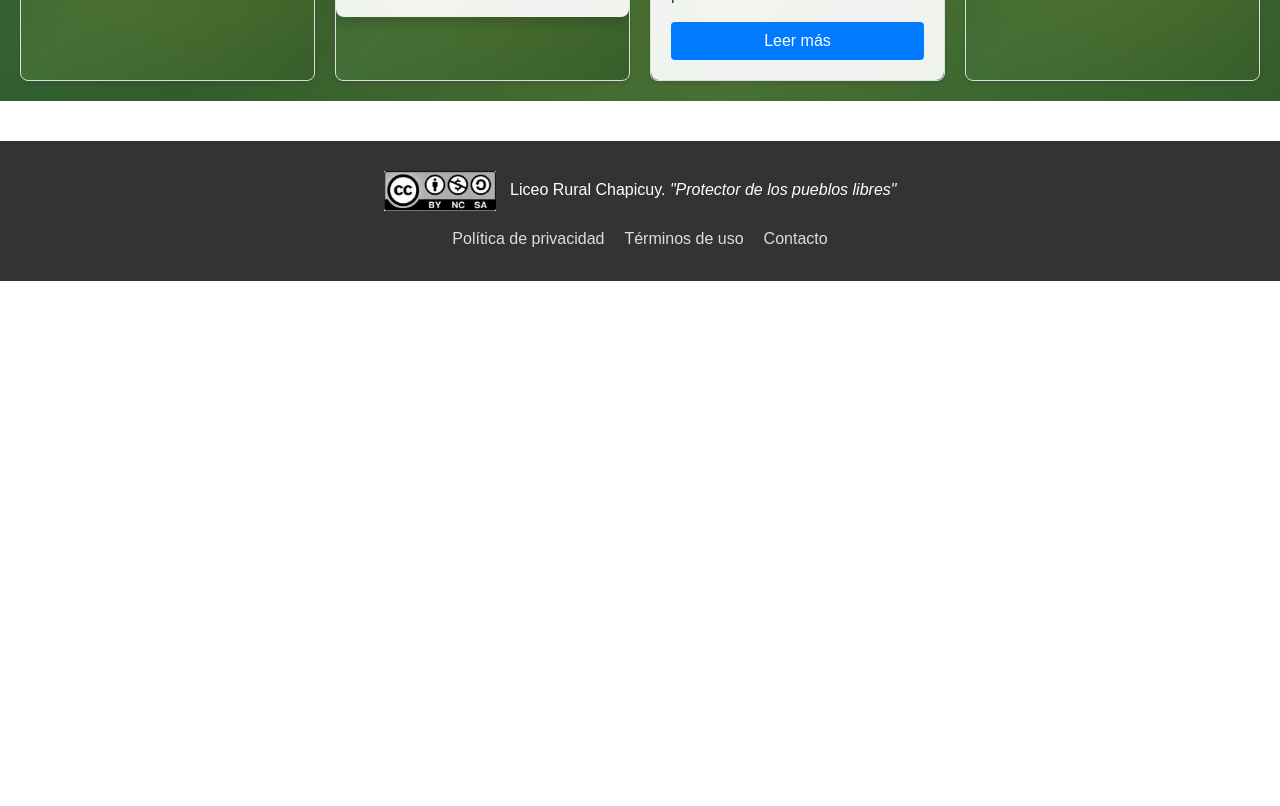
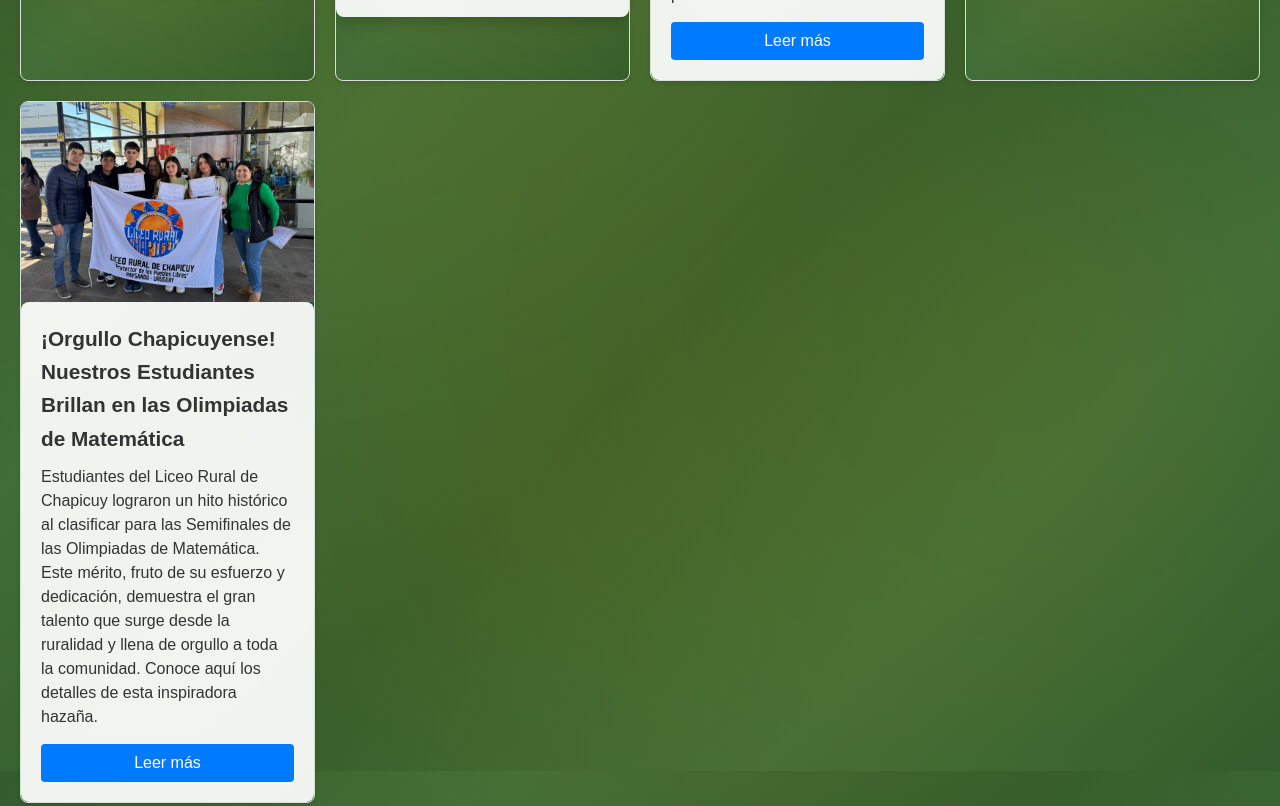
Before and after one commit to aleAarbo/Diario-Chapy, a plain HTML site: page index.html in a window 1280 px wide. Shown: the part 1974-2780 px from the top of the page. Before the commit the page ends 2255 px from the top, so only its background shows below. Drawn offline with Linux system fonts and the light colour scheme.

Commit message:
Olimpiada matemáticas

```diff
--- a/index.html
+++ b/index.html
@@ -87,6 +87,17 @@
                 <button class="read-more">Leer más</button>
             </div>
         </article>
+
+        <article class="dynamic-article" data-id="5">
+            <div class="article-image">
+                <img src="./img/semifinales olimpiada/2.jfif" alt="Artículo 4">
+            </div>
+            <div class="article-content">
+                <h3>¡Orgullo Chapicuyense! Nuestros Estudiantes Brillan en las Olimpiadas de Matemática</h3>
+                <p>Estudiantes del Liceo Rural de Chapicuy lograron un hito histórico al clasificar para las Semifinales de las Olimpiadas de Matemática. Este mérito, fruto de su esfuerzo y dedicación, demuestra el gran talento que surge desde la ruralidad y llena de orgullo a toda la comunidad. Conoce aquí los detalles de esta inspiradora hazaña.</p>
+                <button class="read-more">Leer más</button>
+            </div>
+        </article>
     </section>
 
     <!-- Footer incluido desde archivo externo -->
--- a/js/articles.js
+++ b/js/articles.js
@@ -171,8 +171,39 @@ Queda la Prov. Oriental del Río de la Plata unida a las demás de este nombre e
                     </div>
                     <p>Estudiantes de 2° y 3° año de Educación Media Superior del Liceo Rural de Chapicuy participaron activamente en la jornada conmemorativa del Bicentenario de la Declaratoria de la Independencia, realizada en la localidad de Quebracho.
 En conjunto con los estudiantes de 2° año de Educación Media Superior de Quebracho, presentaron una exposición sobre el Candombe, resaltando su valor cultural y su importancia como expresión identitaria del país.
-La participación de los estudiantes chapicuenses fue recibida con entusiasmo por el público y destacó por su compromiso, creatividad y espíritu colaborativo, contribuyendo al clima festivo y de celebración de esta importante fecha patria..</p>`
-            }
+La participación de los estudiantes chapicuenses fue recibida con entusiasmo por el público y destacó por su compromiso, creatividad y espíritu colaborativo, contribuyendo al clima festivo y de celebración de esta importante fecha patria..</p>
+<br>
+<p>Por Prof. Noel Imer</p>`
+            },
+
+            // segundo artículo
+        5: {
+            title: "¡Orgullo Chapicuyense! Nuestros Estudiantes Brillan en las Olimpiadas de Matemática",
+            content: `
+            <!-- Carrusel simple -->
+                    <div class="simple-carousel">
+                        <img src="./img/semifinales olimpiada/10.jfif" alt="Foto 1" class="carousel-img active">
+                        <img src="./img/semifinales olimpiada/2.jfif" alt="Foto 2" class="carousel-img">
+                        <img src="./img/semifinales olimpiada/3.jfif" alt="Foto 3" class="carousel-img">
+                        <img src="./img/semifinales olimpiada/4.jfif" alt="Foto 2" class="carousel-img">
+                        <img src="./img/semifinales olimpiada/5.jfif" alt="Foto 2" class="carousel-img">
+                        <img src="./img/semifinales olimpiada/59ef7667-a832-4cb9-82b4-ffa1749ba2a8.jfif" alt="Foto 2" class="carousel-img">
+                        <img src="./img/semifinales olimpiada/8.jfif" alt="Foto 2" class="carousel-img">
+                        <img src="./img/semifinales olimpiada/9.jfif" alt="Foto 2" class="carousel-img">
+                        <div class="carousel-controls">
+                            <button onclick="prevSlide(this)">Anterior</button>
+                             <button onclick="nextSlide(this)">Siguiente</button>
+                        </div>
+                    </div>
+
+            <p>Con mucho esfuerzo y dedicación, un grupo de estudiantes de nuestro Liceo Rural de Chapicuy llegó a las Semifinales de las Olimpiadas de Matemática. Este logro es el fruto de meses de preparación y demuestra el gran talento que existe en nuestra comunidad educativa. [Nombres de los estudiantes] han representado con mucho honor a nuestro liceo en esta competencia nacional.</p>
+<br>
+<p>La experiencia no solo fue un desafío académico, sino también una oportunidad invaluable de crecimiento. Los estudiantes viajaron, conocieron a participantes de todo el país y enfrentaron los exámenes con gran determinación y calma. Este logro va más allá de los números; es una prueba de que con perseverancia y el apoyo de profesores y familias, no hay meta que no se pueda alcanzar.</p>
+<br>
+<p>Desde el Liceo de Chapicuy, queremos expresar nuestro enorme orgullo por estos jóvenes campeones. Su éxito inspira a todos sus compañeros y llena de alegría a todo el pueblo. ¡Felicitaciones! Son un ejemplo brillante de que el talento y la inteligencia florecen con fuerza en la ruralidad.</p>
+<br>
+<p>Por Prof. Sandra Baratta</p>`
+        },
     };
 
     function openArticleModal(articleId) {
```
Also changed, not shown: img/semifinales olimpiada/10.jfif (added), img/semifinales olimpiada/2.jfif (added), img/semifinales olimpiada/3.jfif (added), img/semifinales olimpiada/4.jfif (added), img/semifinales olimpiada/5.jfif (added), img/semifinales olimpiada/59ef7667-a832-4cb9-82b4-ffa1749ba2a8.jfif (added), img/semifinales olimpiada/8.jfif (added), img/semifinales olimpiada/9.jfif (added).
